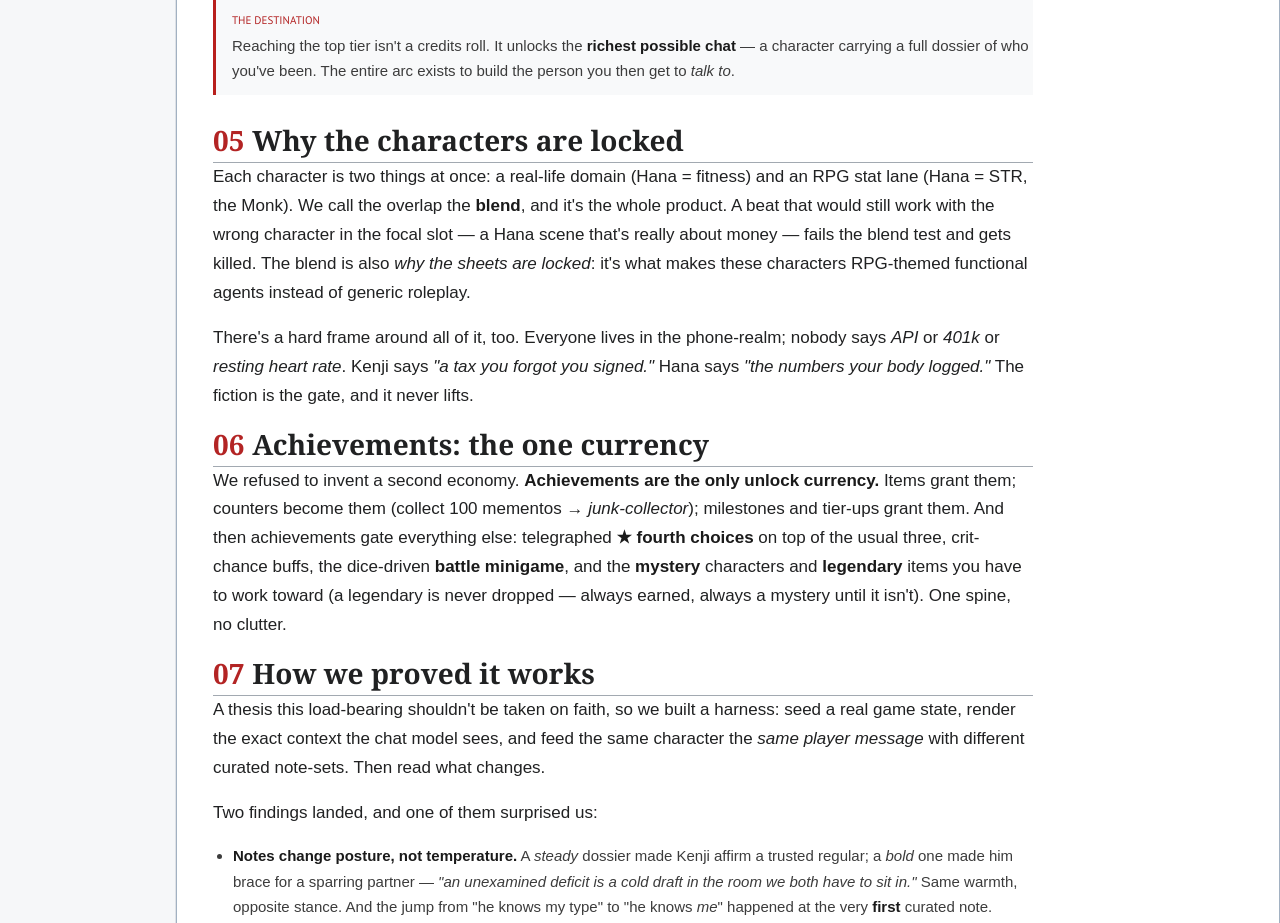
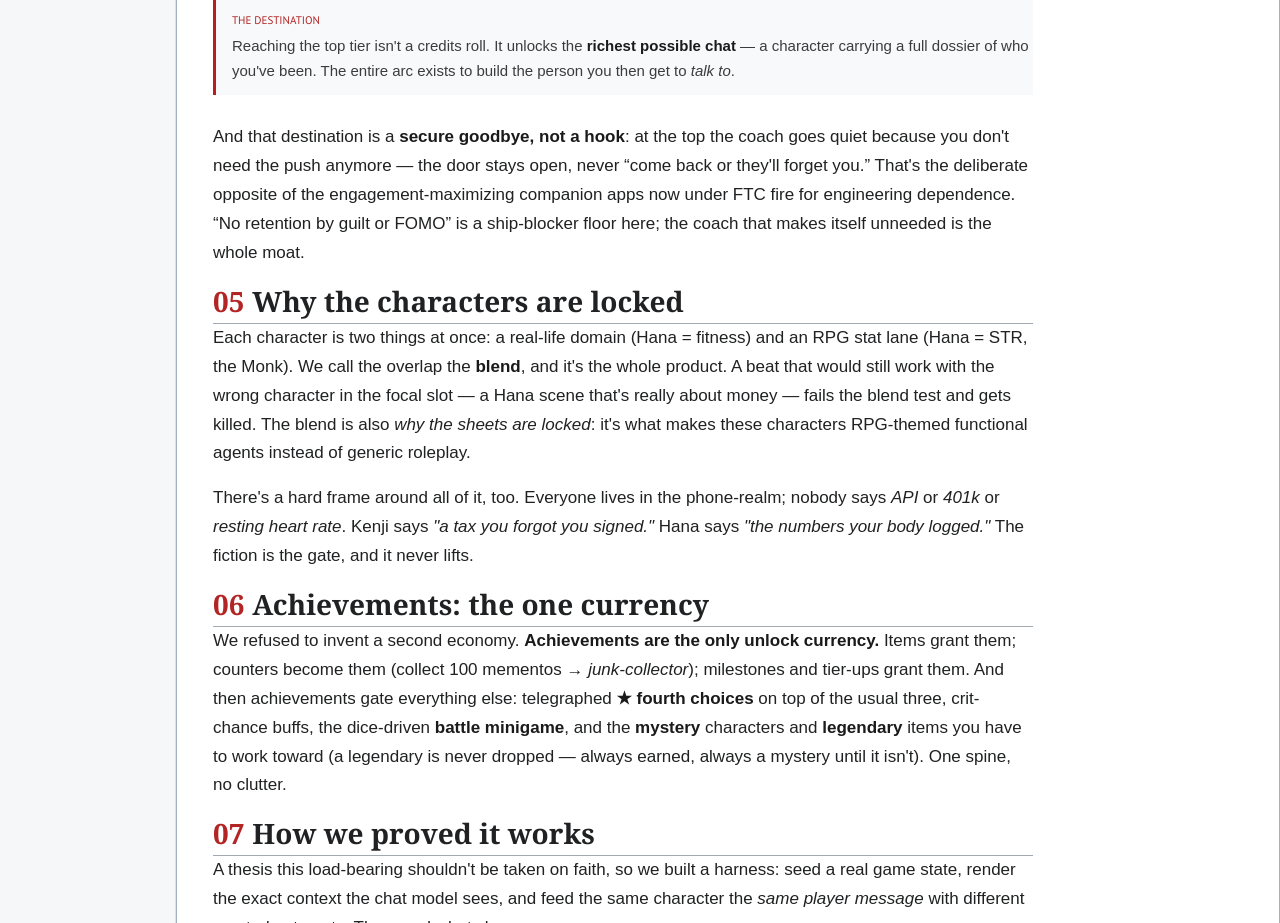
Before and after one commit to cybervaldez/myliar-website, a Next.js app: page /the-engine in a window 1280 px wide. Shown: the part 2080-3003 px from the top of the page. Built offline with nearby package versions, Linux system fonts and the light colour scheme.

Commit message:
deploy: sync website/ from monorepo @ a45b68f

```diff
--- a/app/the-engine/page.tsx
+++ b/app/the-engine/page.tsx
@@ -197,6 +197,15 @@ export default function EngineEssay() {
             dossier of who you&apos;ve been. The entire arc exists to build the
             person you then get to <em>talk to</em>.
           </Aside>
+          <p>
+            And that destination is a <strong>secure goodbye, not a hook</strong>:
+            at the top the coach goes quiet because you don&apos;t need the push
+            anymore — the door stays open, never &ldquo;come back or they&apos;ll
+            forget you.&rdquo; That&apos;s the deliberate opposite of the
+            engagement-maximizing companion apps now under FTC fire for engineering
+            dependence. &ldquo;No retention by guilt or FOMO&rdquo; is a ship-blocker
+            floor here; the coach that makes itself unneeded is the whole moat.
+          </p>
 
           {/* 05 */}
           <H2 id="the-lock" n="05">Why the characters are locked</H2>
```
